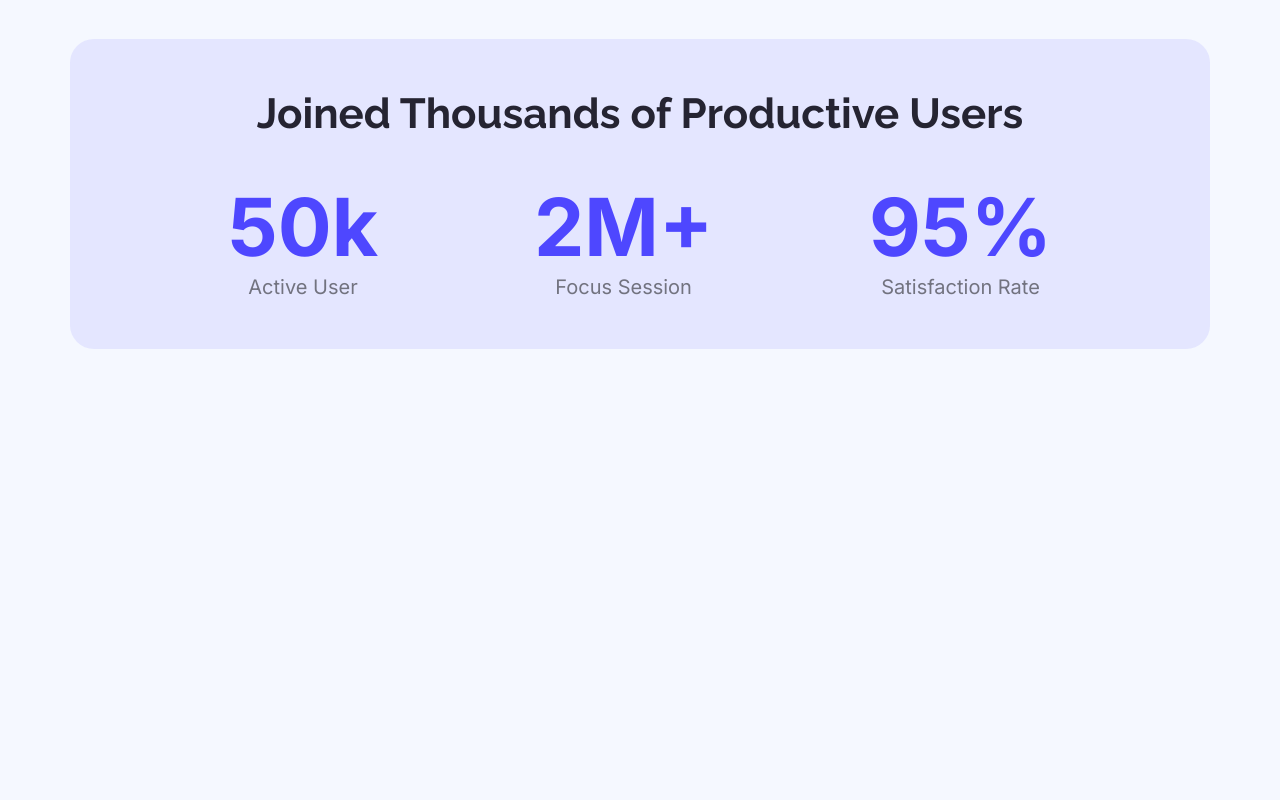
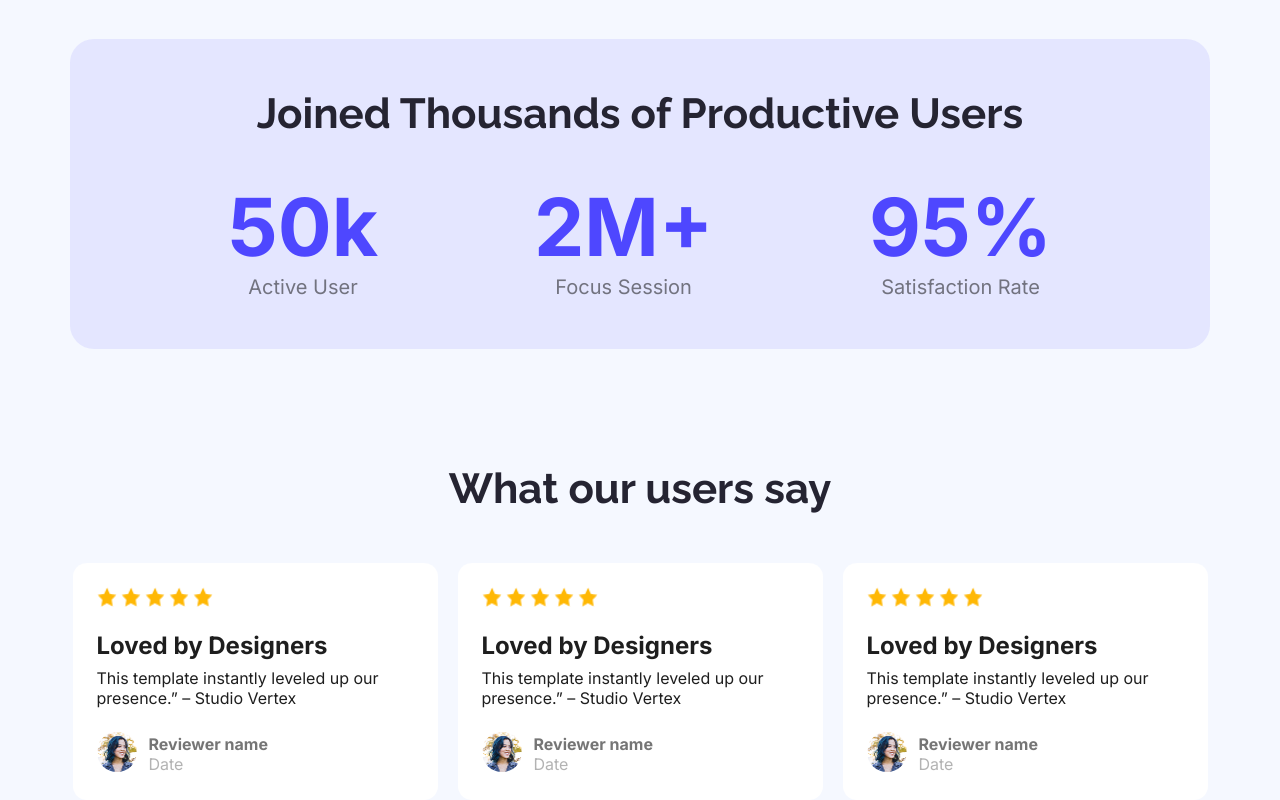
Before and after one commit to kamrulhasan7/ASSIGNMENT-001, a plain HTML site: page index.html in a window 1280 px wide. Shown: the part 1214-2014 px from the top of the page. Before the commit the page ends 1563 px from the top, so only its background shows below. Drawn offline with Linux system fonts and the light colour scheme.

Commit message:
Feedback User section design compleate

```diff
--- a/index.html
+++ b/index.html
@@ -76,6 +76,85 @@
             </div>
 
         </section>
+
+
+        <!-- User Feedback section structure  -->
+        <section class="feedback_container">
+            <h3>What our users say</h3>
+
+            <div class="feedback_items">
+
+                <div class="feedback_content">
+                    <div class="star_icon">
+                        <img src="Assets/icon-star.png" alt="">
+                        <img src="Assets/icon-star.png" alt="">
+                        <img src="Assets/icon-star.png" alt="">
+                        <img src="Assets/icon-star.png" alt="">
+                        <img src="Assets/icon-star.png" alt="">
+                    </div>
+                    <div class="feedback_message">
+                        <h5>Loved by Designers</h5>
+                        <p>This template instantly leveled up our presence.” – Studio Vertex</p>
+                    </div>
+                    <div class="feedback_user">
+                        <div class="feedback_user_image">
+                            <img src="Assets/avatar.png" alt="">
+                        </div>
+                        <div class="feedback_user_details">
+                            <h6>Reviewer name</h6>
+                            <p>Date</p>
+                        </div>
+                    </div>
+                </div>
+
+                <div class="feedback_content">
+                    <div class="star_icon">
+                        <img src="Assets/icon-star.png" alt="">
+                        <img src="Assets/icon-star.png" alt="">
+                        <img src="Assets/icon-star.png" alt="">
+                        <img src="Assets/icon-star.png" alt="">
+                        <img src="Assets/icon-star.png" alt="">
+                    </div>
+                    <div class="feedback_message">
+                        <h5>Loved by Designers</h5>
+                        <p>This template instantly leveled up our presence.” – Studio Vertex</p>
+                    </div>
+                    <div class="feedback_user">
+                        <div class="feedback_user_image">
+                            <img src="Assets/avatar.png" alt="">
+                        </div>
+                        <div class="feedback_user_details">
+                            <h6>Reviewer name</h6>
+                            <p>Date</p>
+                        </div>
+                    </div>
+                </div>
+
+                <div class="feedback_content">
+                    <div class="star_icon">
+                        <img src="Assets/icon-star.png" alt="">
+                        <img src="Assets/icon-star.png" alt="">
+                        <img src="Assets/icon-star.png" alt="">
+                        <img src="Assets/icon-star.png" alt="">
+                        <img src="Assets/icon-star.png" alt="">
+                    </div>
+                    <div class="feedback_message">
+                        <h5>Loved by Designers</h5>
+                        <p>This template instantly leveled up our presence.” – Studio Vertex</p>
+                    </div>
+                    <div class="feedback_user">
+                        <div class="feedback_user_image">
+                            <img src="Assets/avatar.png" alt="">
+                        </div>
+                        <div class="feedback_user_details">
+                            <h6>Reviewer name</h6>
+                            <p>Date</p>
+                        </div>
+                    </div>
+                </div>
+
+            </div>
+        </section>
     </main>
 
 </body>
--- a/style/style.css
+++ b/style/style.css
@@ -19,6 +19,7 @@ body{
     --whiteColor:#ffffff;
     --textColor:#252432;
     --paragraphColor:rgba(37, 36, 50, 0.5);
+    --secondaryColor:#1E1E1E;
 }
 
 
@@ -163,3 +164,79 @@ p{
     font-weight: 400;
     color: rgba(0, 0, 0, 0.5);
 }
+
+
+/* User Feedback section style */
+
+.feedback_container{
+    display: flex;
+    flex-direction: column;
+    gap: 50px;
+    align-items: center;
+    justify-content: center;
+}
+
+.feedback_items{
+    display: flex;
+    align-items: center;
+    justify-content: space-between;
+    gap: 20px;
+}
+
+.feedback_content{
+    max-width: 365px;
+    background: var(--whiteColor);
+    padding: 24px;
+    border-radius: 14px;
+    display: flex;
+    flex-direction: column;
+    gap: 24px;
+}
+
+.star_icon{
+    display: flex;
+    gap: 4px;
+}
+.star_icon img{
+    height: 20px;
+    width: 20px;
+}
+
+.feedback_message h5{
+    font-family: "Inter";
+    font-size: 24px;
+    font-weight: 700;
+    color: var(--secondaryColor);
+    margin-bottom: 8px;
+}
+.feedback_message p{
+    font-family: "Inter";
+    font-size: 16px;
+    font-weight: 400;
+    color: var(--secondaryColor);
+}
+
+.feedback_user{
+    display: flex;
+    gap: 12px;
+    align-items: center;
+}
+.feedback_user_image img{
+    width: 40px;
+    height: 40px;
+    border-radius: 50%;
+    max-width: 100%;
+}
+
+.feedback_user_details h6{
+    font-family: "Inter";
+    font-size: 16px;
+    font-weight: 700;
+    color: #757575;
+}
+.feedback_user_details P{
+    font-family: "Inter";
+    font-size: 16px;
+    font-weight: 400;
+    color: #B3B3B3;
+}
```
